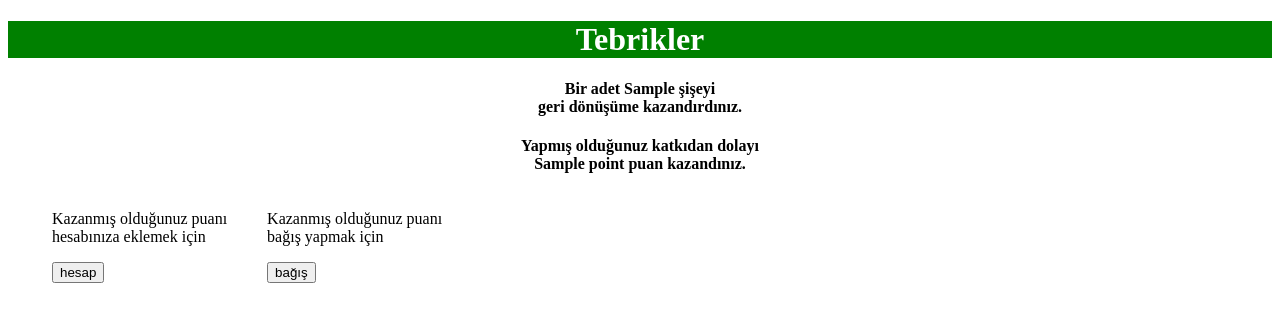
After one commit to maymayan/RecyclingProjectAutomat, a Flask app: template templates/successpage.html in a window 1280 px wide. The commit adds this page. Shown: the top 322 px of the page. Run offline with Flask 2, Linux system fonts and the light colour scheme; the template is opened without the code that fills it: most values are stand-ins (such as "Sample title", 1, 10 or a date in 2020).

Commit message:
added success page

```diff
--- /dev/null
+++ b/templates/successpage.html
@@ -0,0 +1,29 @@
+<!DOCTYPE html>
+<html lang="en">
+<head>
+    <meta charset="UTF-8">
+    <title>Success</title>
+    <style>
+         .center {
+            align-items: center;
+        }
+    </style>
+</head>
+<body>
+<h1 style="color: white;background-color: green;text-align: center">Tebrikler</h1>
+<h4 style="text-align: center">Bir adet {{ bottle_type }} şişeyi <br>geri dönüşüme kazandırdınız.</h4>
+<h4 style="text-align: center">Yapmış olduğunuz katkıdan dolayı <br> {{ point }} puan kazandınız.</h4>
+&nbsp;&nbsp;&nbsp;&nbsp;&nbsp;&nbsp;&nbsp;&nbsp;&nbsp;&nbsp;
+
+<div style="display: inline-block;">
+    <p> Kazanmış olduğunuz puanı <br>hesabınıza eklemek için</p>
+    <button class="center">hesap</button>
+</div>
+&nbsp;&nbsp;&nbsp;&nbsp;&nbsp;&nbsp;&nbsp;&nbsp;
+
+<div class="center" style="display: inline-block;">
+    <p> Kazanmış olduğunuz puanı <br>bağış yapmak için</p>
+    <button >bağış</button>
+</div>
+</body>
+</html>
```
Also changed, not shown: templates/afterbarcodescanned.html (+5 -18 lines), templates/afterconnection.html (+4 -19 lines), templates/homepage.html (+7 -19 lines), static/back.jpg (deleted).
